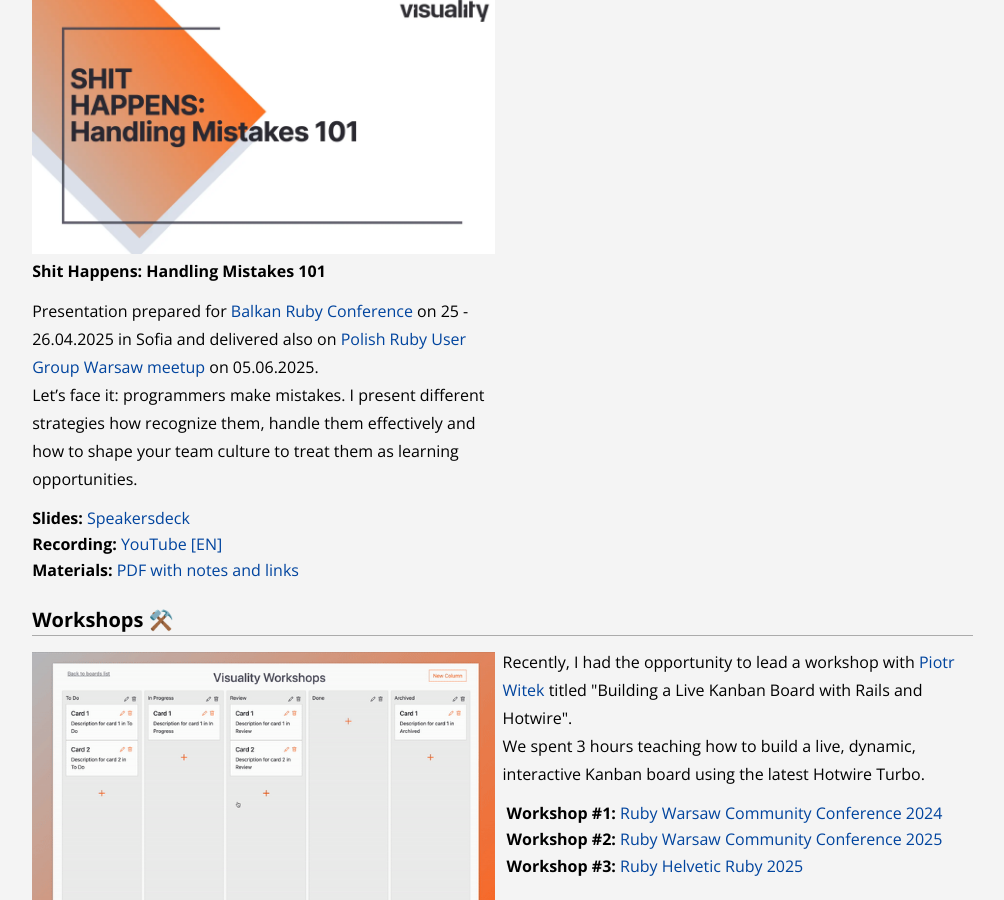
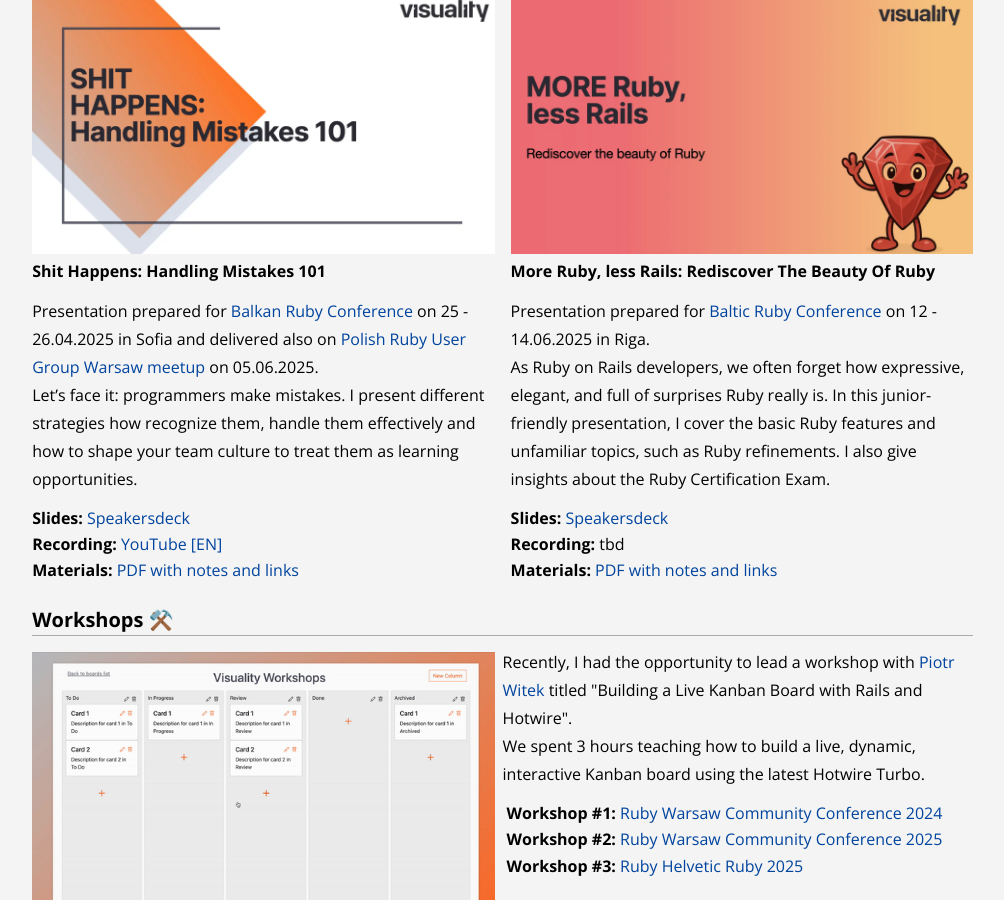
Before and after one commit to maikhel/maikhel.github.io, a Jekyll site: the page built from about.html, in a window 1280 px wide and 900 px high, scrolled down 2064 px. Shown: the whole window, without its empty margins (259-1263 px from the left). Built offline with Jekyll 4.4.1, drawn with Linux system fonts in a browser that asks for light colours.

Commit message:
Add links to More Ruby presentation

```diff
--- a/about.html
+++ b/about.html
@@ -70,12 +70,16 @@
       <ul class="list pl0">
         <li class="pb2">
           <strong>Slides: </strong>
-          <a href="https://speakerdeck.com/maikhel/introduction-to-event-storming" target="_blank" title="How to party and make relationships: Revealing Party archetype pattern" class="link dark-blue dark--gold dim">Speakersdeck</a>
+          <a
+            href="https://speakerdeck.com/maikhel/introduction-to-event-storming"
+            target="_blank" title="Introduction to Event Storming" class="link dark-blue dark--gold dim">Speakersdeck</a>
         </li>
         <li class="pb2">
           <strong>Recording: </strong>
-          <a href="https://www.youtube.com/watch?v=JTjHMQh-6jw" target="_blank" title="How to party and make relationships: Revealing Party archetype pattern" class="link dark-blue dark--gold dim">YouTube - webinar [EN]</a>,
-          <a href="https://www.youtube.com/watch?v=i6AhAnckoNI" target="_blank" title="How to party and make relationships: Revealing Party archetype pattern" class="link dark-blue dark--gold dim">YouTube - meetup [PL]</a>
+          <a href="https://www.youtube.com/watch?v=JTjHMQh-6jw" target="_blank"
+            title="Introduction to Event Storming" class="link dark-blue dark--gold dim">YouTube - webinar [EN]</a>,
+          <a href="https://www.youtube.com/watch?v=i6AhAnckoNI" target="_blank"
+            title="Introduction to Event Storming" class="link dark-blue dark--gold dim">YouTube - meetup [PL]</a>
         </li>
       </ul>
     </div>
@@ -180,6 +184,39 @@
         </li>
       </ul>
     </div>
+    <div class="fl w-100 w-100-m w-50-ns pl2-ns">
+      <img src="images/more_ruby_presentation_slide.webp" class="db pv2"
+      alt="More Ruby, less Rails: Let's rediscover Ruby together" loading="lazy">
+      <strong> More Ruby, less Rails: Rediscover The Beauty Of Ruby</strong>
+      <p class="lh-copy">
+        Presentation prepared for <a href="https://balticruby.org/"
+        target="_blank" title="Baltic Ruby 2025" class="link dark-blue dark--gold
+                                            dim"> Baltic Ruby Conference</a> on
+                                          12 - 14.06.2025 in Riga.<br>
+        As Ruby on Rails developers, we often forget how expressive, elegant,
+        and full of surprises Ruby really is.
+        In this junior-friendly presentation, I cover the basic Ruby features and unfamiliar topics, such as Ruby refinements.
+        I also give insights about the Ruby Certification Exam.
+      </p>
+
+      <ul class="list pl0">
+        <li class="pb2">
+          <strong>Slides: </strong>
+          <a
+          href="https://speakerdeck.com/maikhel/more-ruby-less-rails-rediscover-the-beauty-of-ruby"
+                target="_blank" title="More Ruby, less Rails: rediscover the
+                        beauty of Ruby" class="link dark-blue dark--gold dim">Speakersdeck</a>
+        </li>
+        <li class="pb2">
+          <strong>Recording: </strong>
+          <span> tbd </span>
+        </li>
+        <li>
+          <strong>Materials: </strong>
+          <a href="documents/more_ruby_pdf.pdf" target="_blank" title="More Ruby, less Rails PDF" class="link dark-blue dark--gold dim">PDF with notes and links</a>
+        </li>
+      </ul>
+    </div>
   </div>
 
   <h3 class="f4 b pv1 mv2 bb b--black-30 dark--b--white-30" id="workshops"> Workshops ⚒️ </h3>
```
Also changed, not shown: images/more_ruby_presentation_slide.webp (added), 1 other file.
